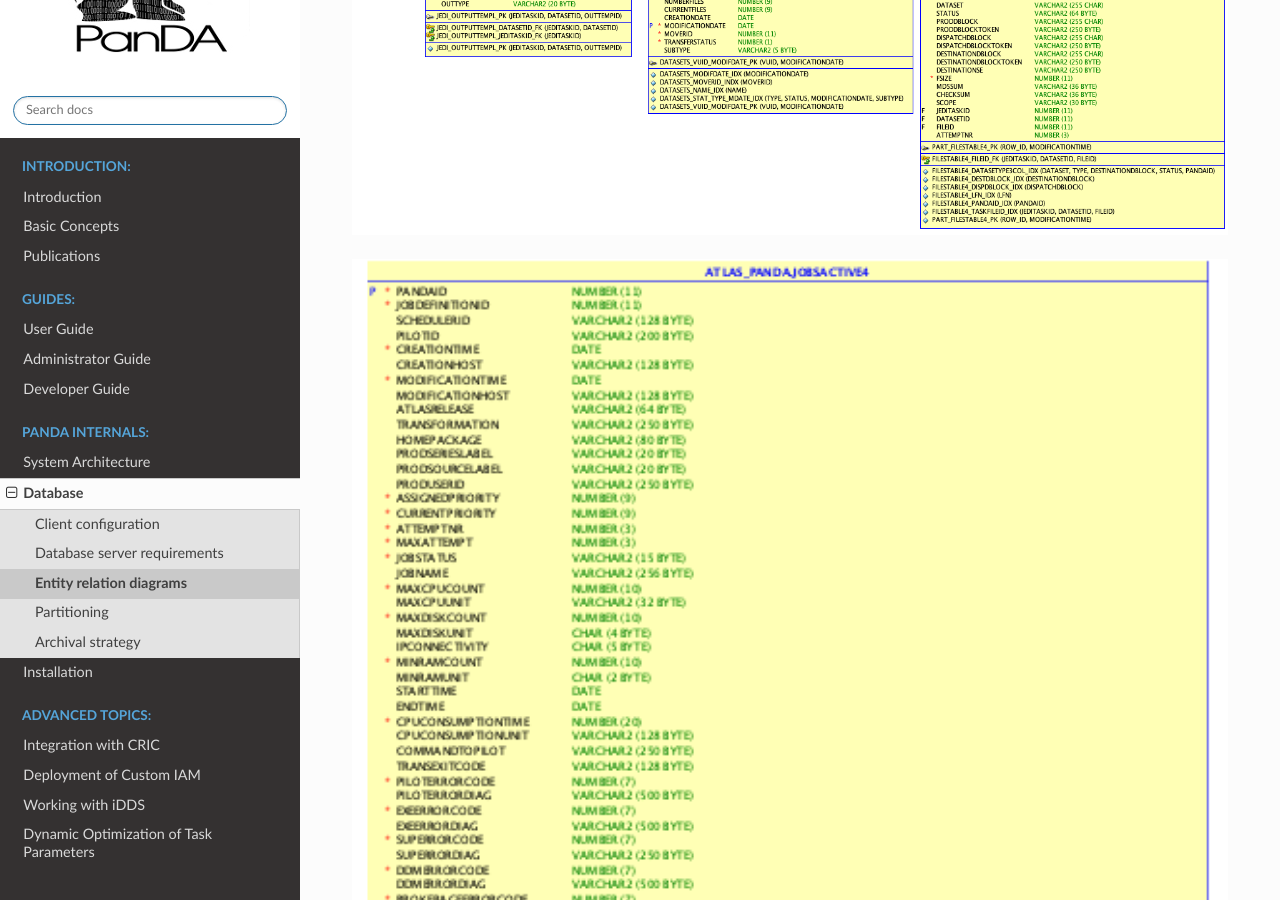
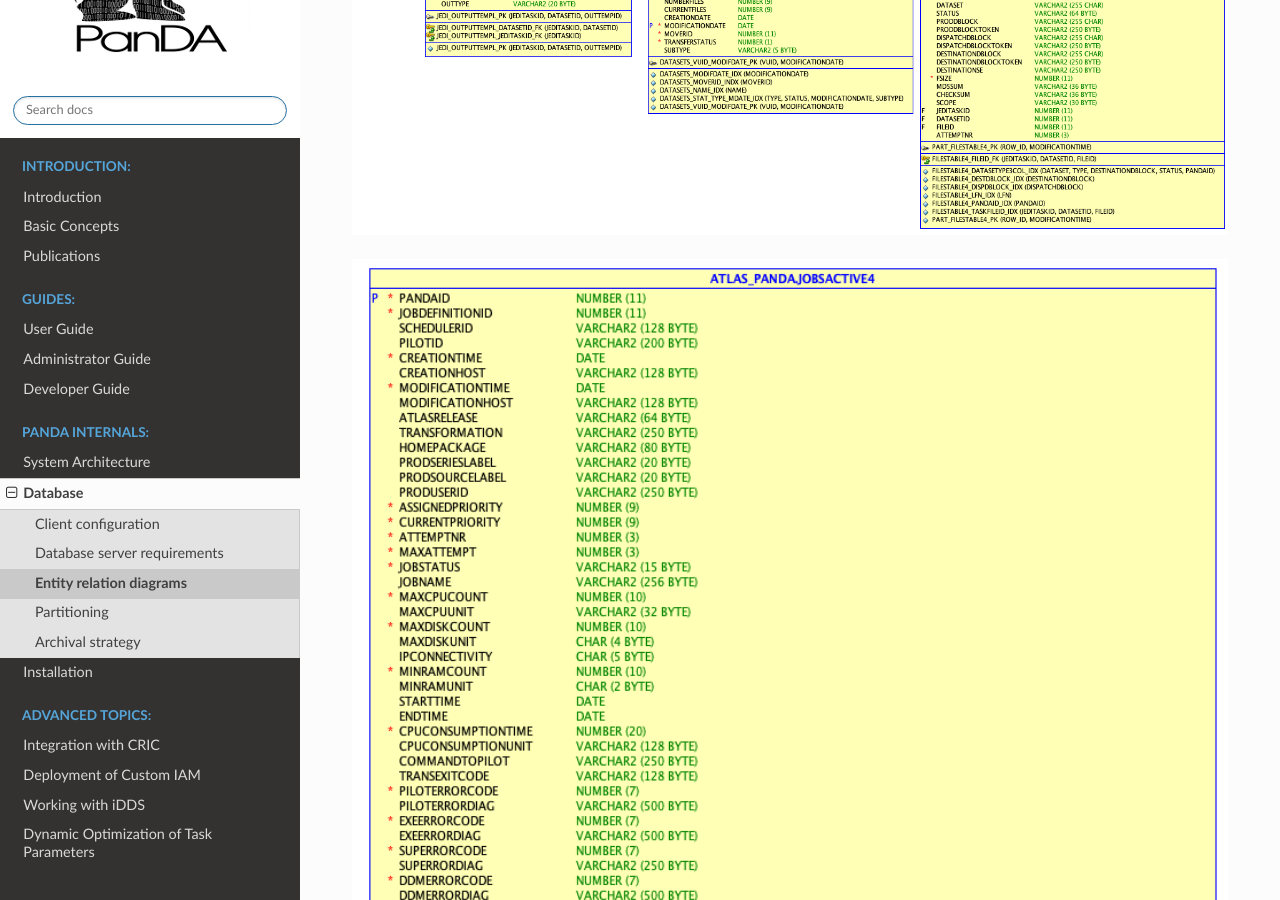
Before and after one commit to PanDAWMS/panda-docs, a Sphinx documentation site: the page built from docs/source/database/er_diagrams.rst, in a window 1280 px wide and 900 px high, scrolled down 2067 px. Built offline with Sphinx 7.4.7 and the Read the Docs theme 2.0.0, drawn with Linux system fonts in a browser that asks for light colours.

Commit message:
DB: trying out image resizing

```diff
--- a/docs/source/database/er_diagrams.rst
+++ b/docs/source/database/er_diagrams.rst
@@ -46,7 +46,7 @@
 .. figure:: images/JEDI.png
    :width: 1000
 
-.. figure:: images/Jobsactive.png
+.. figure:: images/Jobsactive4.png
    :width: 1000
 
 Configurator
```
Also changed, not shown: docs/source/database/images/Jobsactive.png (deleted), docs/source/database/images/Jobsactive4.png (added).
